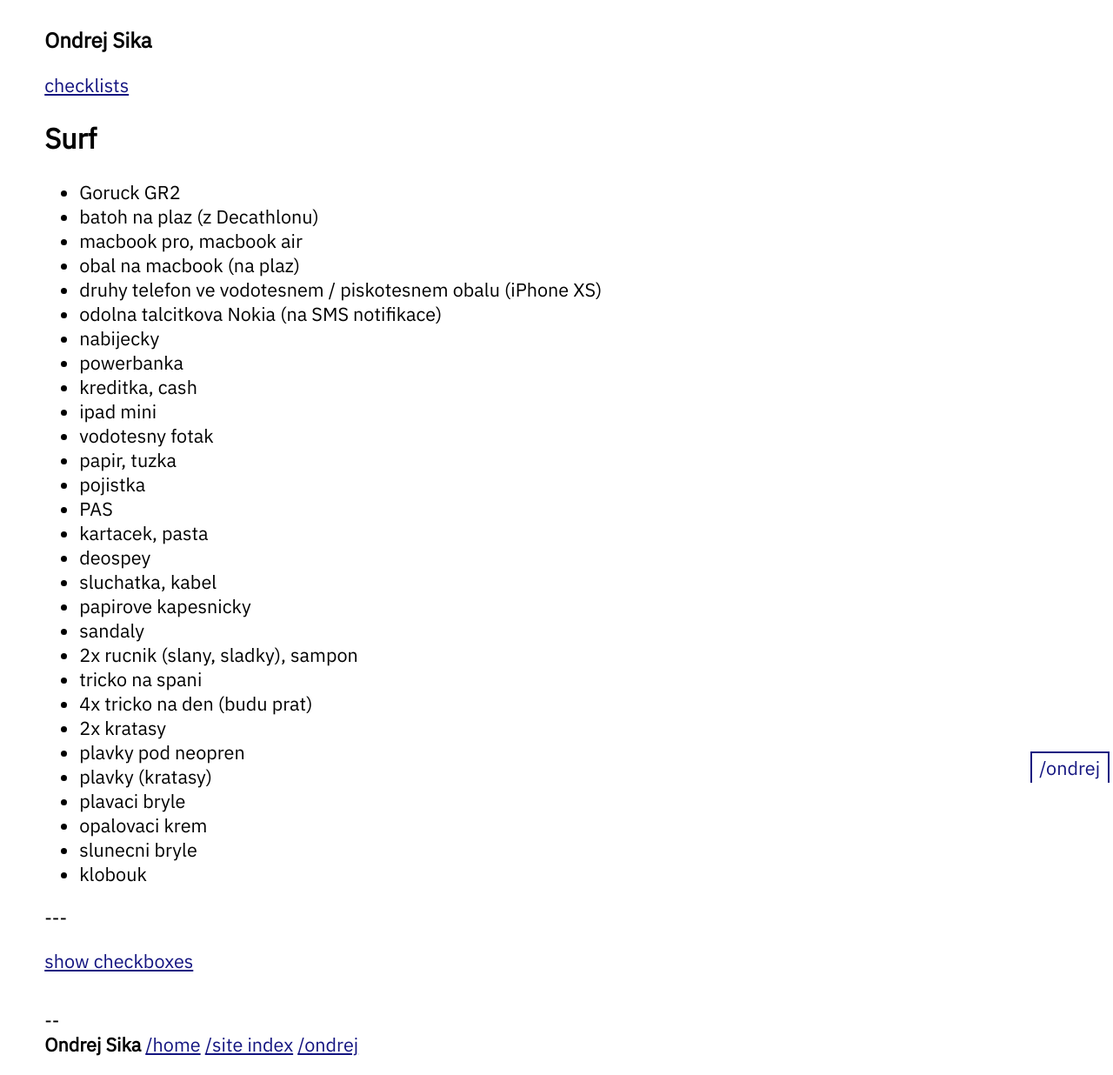
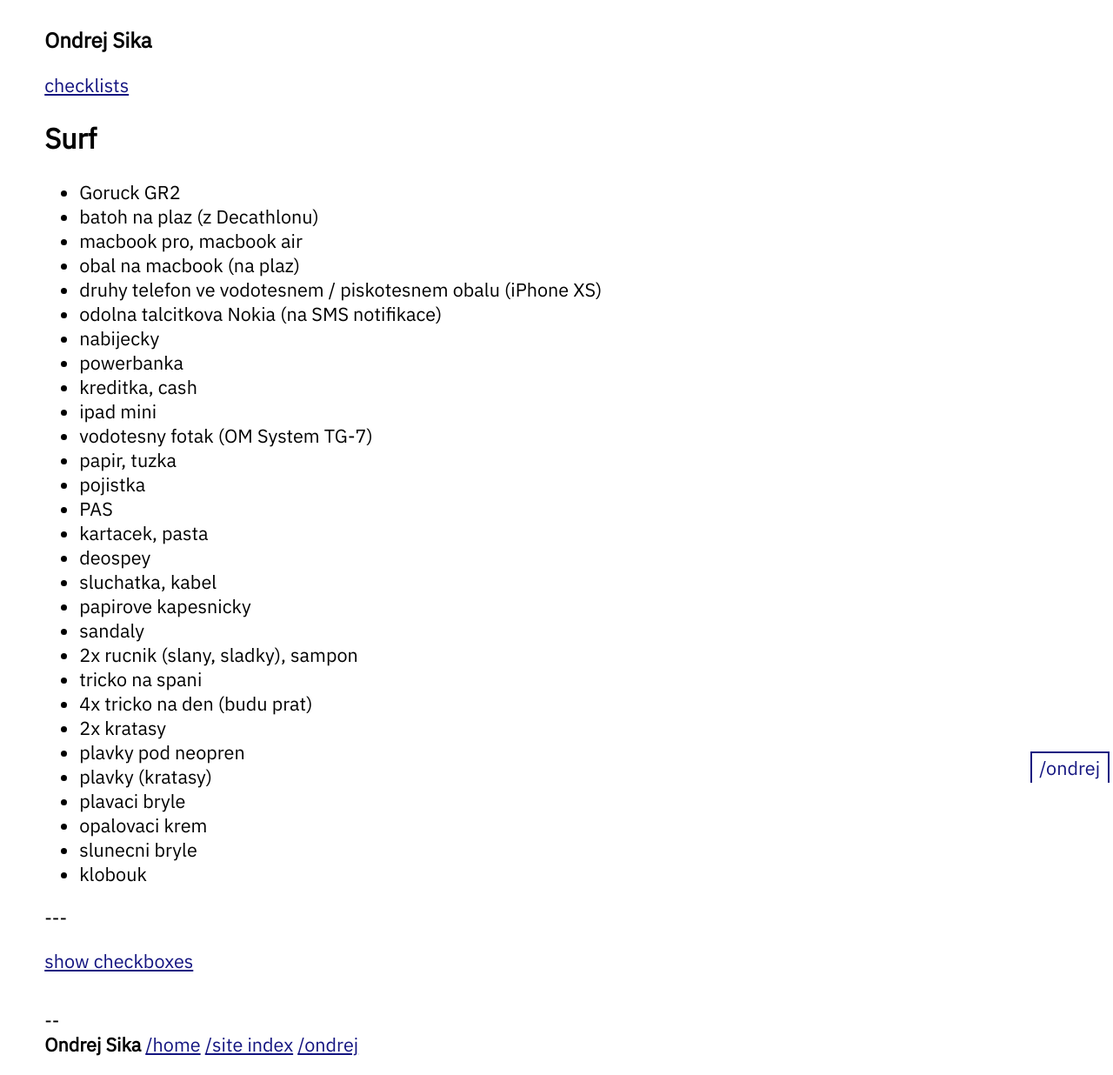
Before and after one commit to ondrejsika/ondrejsika.com, a Jekyll site: the page built from ondrej/checklists/surf.md, in a window 1280 px wide. Shown: the whole page at 87% size. Built offline with Jekyll 4.4.1, drawn with Linux system fonts in a browser that asks for light colours.

Commit message:
feat(ondrej/checklists/surf): Add OM System TG-7 to vodotesny fotak

```diff
--- a/ondrej/checklists/surf.md
+++ b/ondrej/checklists/surf.md
@@ -17,7 +17,7 @@
 - powerbanka
 - kreditka, cash
 - ipad mini
-- vodotesny fotak
+- vodotesny fotak (OM System TG-7)
 - papir, tuzka
 - pojistka
 - PAS
```
